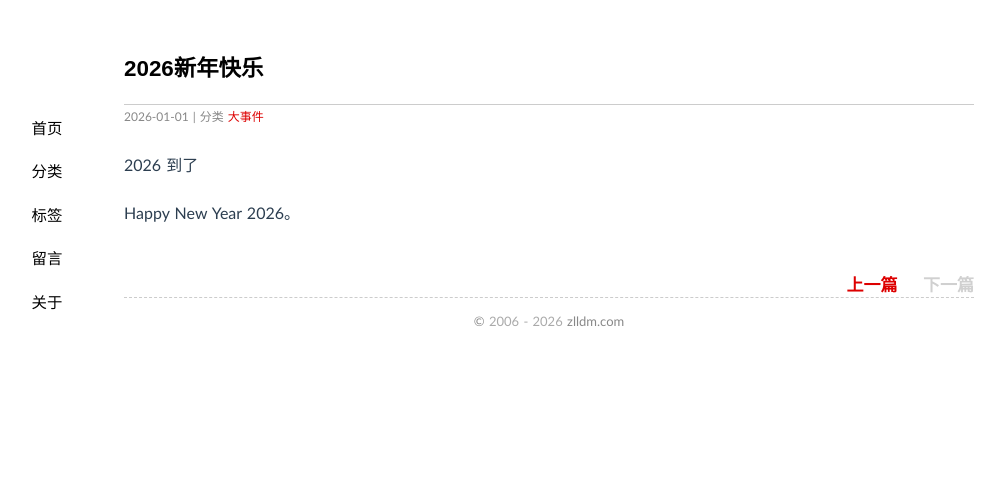
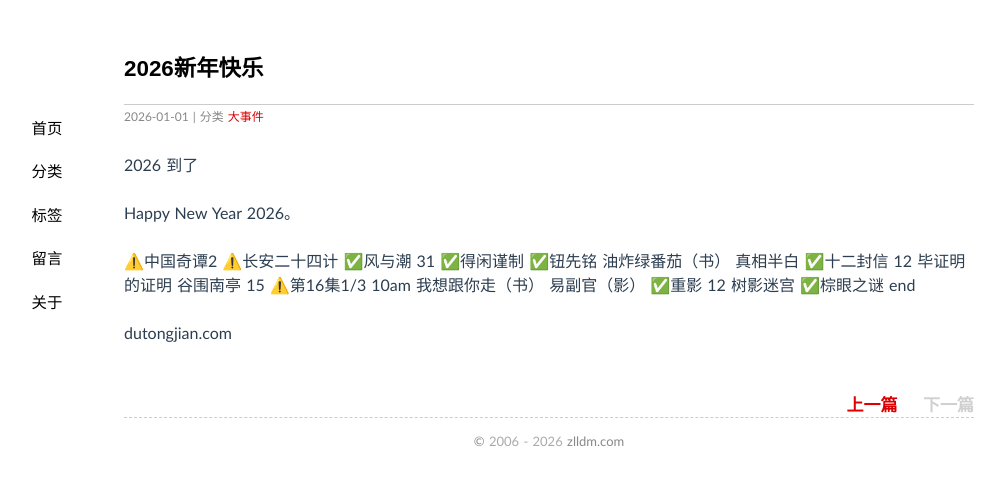
Before and after one commit to zlldm/zlldm.github.io, a Jekyll site: the page built from _posts/2026-01-01-newyear2026.md, in a window 1280 px wide. Shown: the top 485 px of the page, without its empty margins (91-1096 px from the left). Built offline with Jekyll 4.4.1, drawn with Linux system fonts in a browser that asks for light colours; comment, search, counter and statistics services are not loaded.

Commit message:
更新 2026-01-01-newyear2026.md

```diff
--- a/_posts/2026-01-01-newyear2026.md
+++ b/_posts/2026-01-01-newyear2026.md
@@ -7,3 +7,22 @@ categories: 大事件
 2026 到了
 
 Happy New Year 2026。
+
+
+⚠️中国奇谭2
+⚠️长安二十四计
+✅风与潮 31
+✅得闲谨制
+✅钮先铭
+油炸绿番茄（书）
+真相半白
+✅十二封信 12
+毕证明的证明
+谷围南亭 15   ⚠️第16集1/3 10am
+我想跟你走（书）
+易副官（影）
+✅重影 12
+树影迷宫
+✅棕眼之谜 end
+
+dutongjian.com
```
